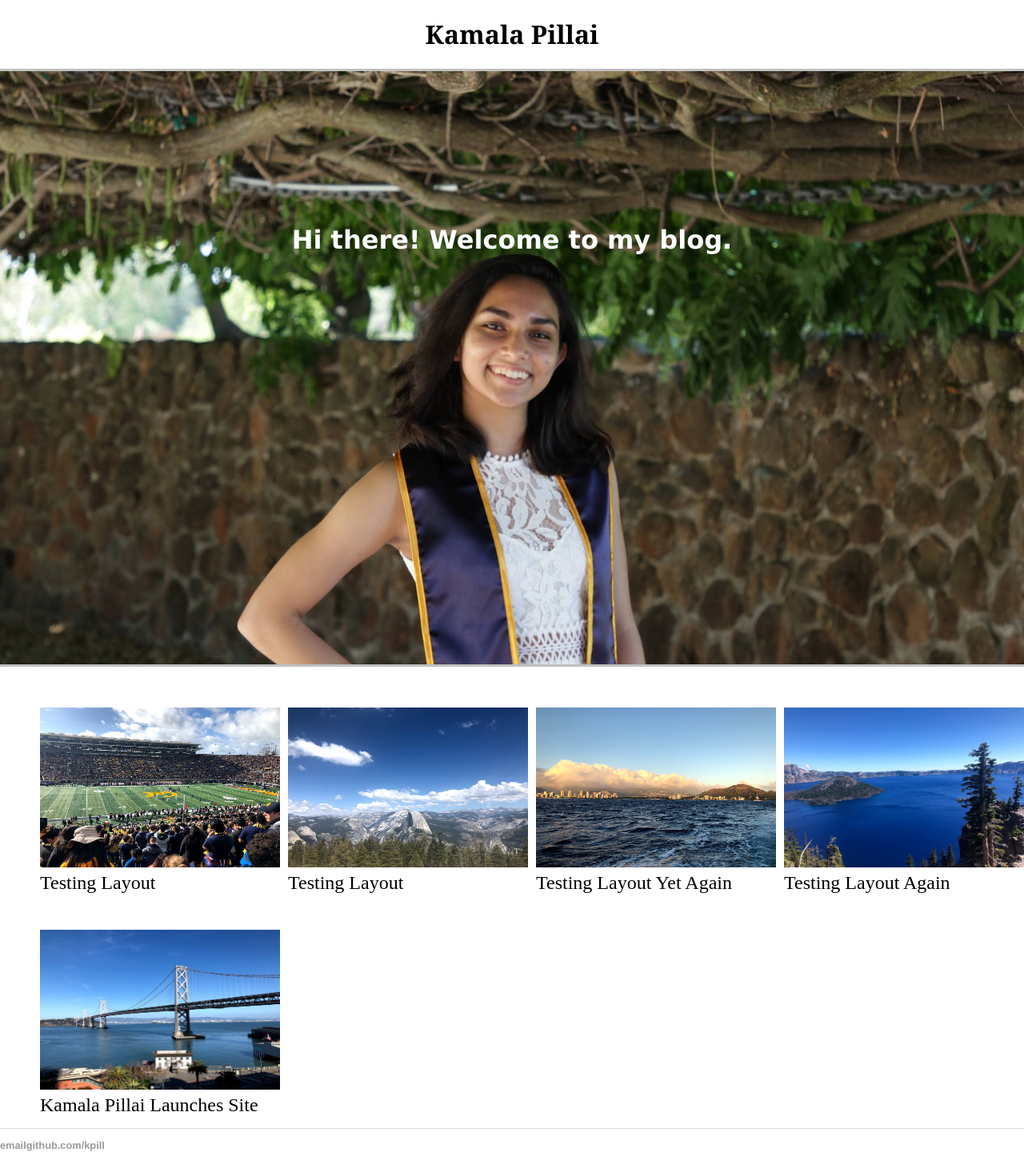
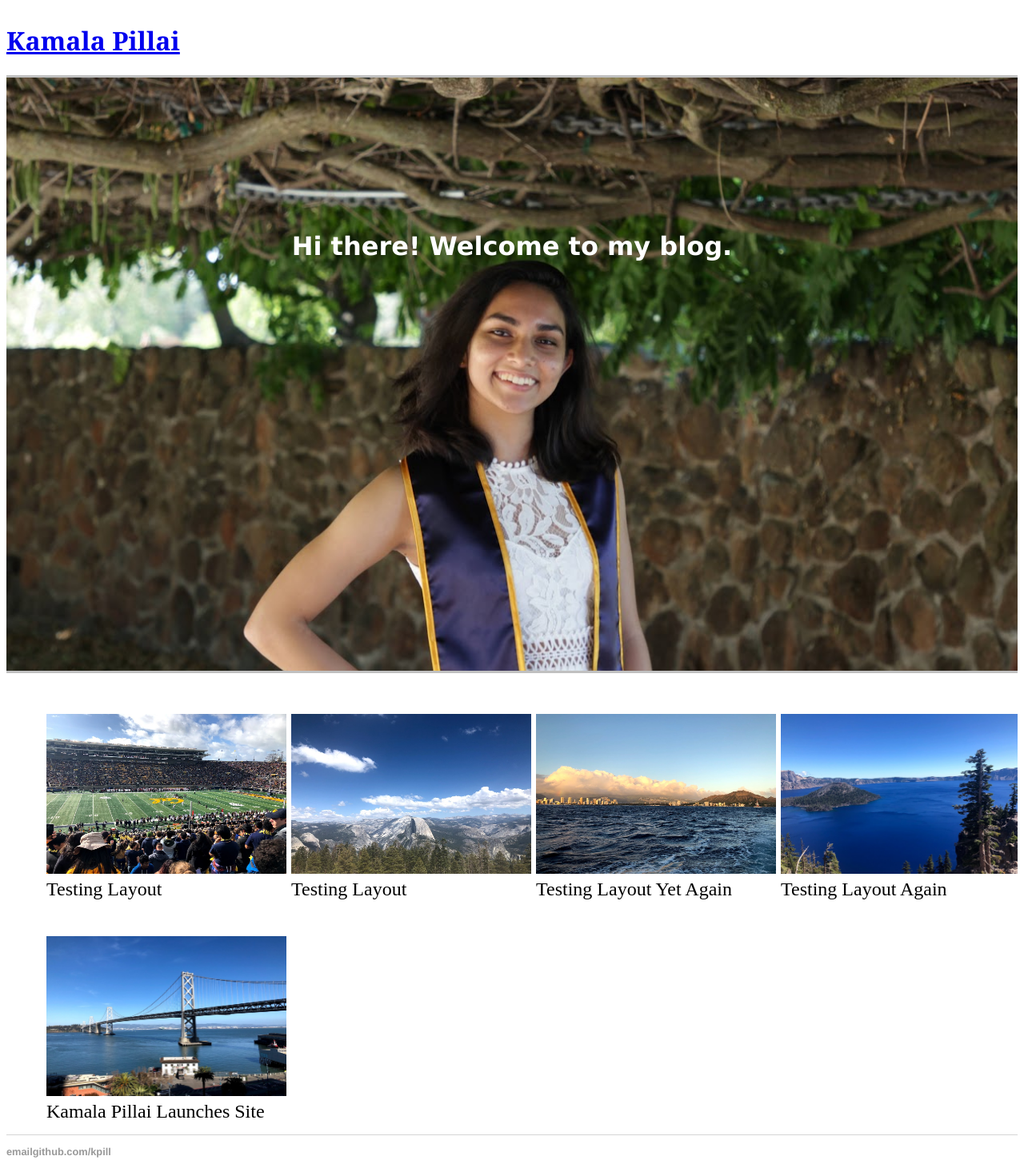
Before and after one commit to kpill/kpill.github.io, a Jekyll site: the page built from index.html, in a window 1280 px wide. Shown: the whole page at 80% size. Built offline with Jekyll 4.4.1, drawn with Linux system fonts in a browser that asks for light colours.

Commit message:
Update main.css

```diff
--- a/css/main.css
+++ b/css/main.css
@@ -1,7 +1,5 @@
 header {
 	color: Black;
-	text-align: center;
-	/*vertical-align: middle;*/
 	width: 100vw;
 }
 
@@ -12,17 +10,8 @@ header {
 	background-size: 100vw auto;
 }
 
-a.home {
-	color: Black;
-	text-decoration: none;
-}
-
-a.home:hover {
-	color: Black;
-}
-
 body {
-    margin: 0px;
+    /*margin: 0px;*/
     background-color: white;
 }
 
@@ -87,6 +76,7 @@ p {
     line-height: 1.4em;
     color: #333;
 }
+
 footer {
     border-top: 1px solid #d5d5d5;
     font-size: .8em;
@@ -118,10 +108,6 @@ a.posts {
 	text-decoration: none;
 }
 
-a.posts:hover, a.posts:active {
-	text-decoration: underline;
-}
-
 .grid_container {
 	display: grid;
 	grid-template-columns: repeat(auto-fit, minmax(300px, 1fr));
```
